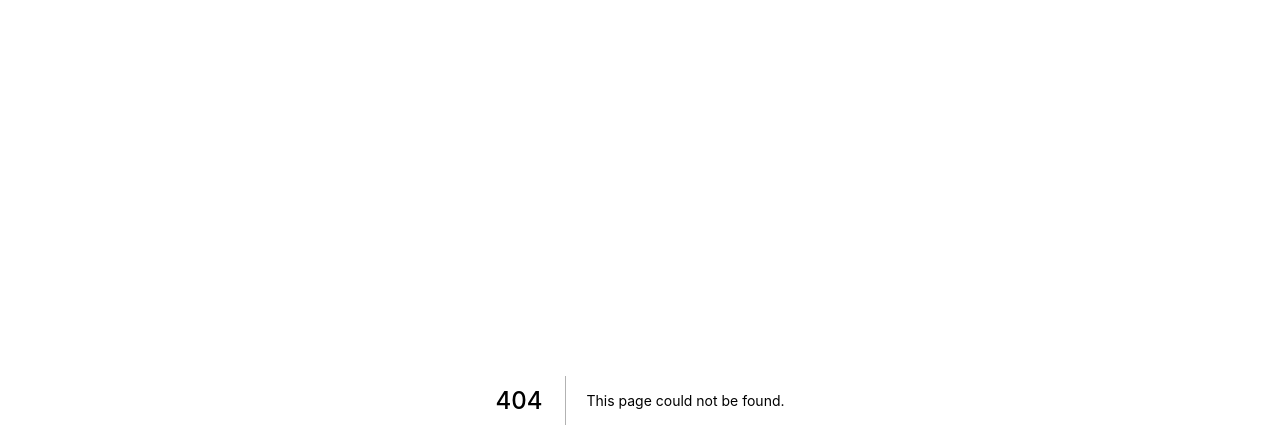
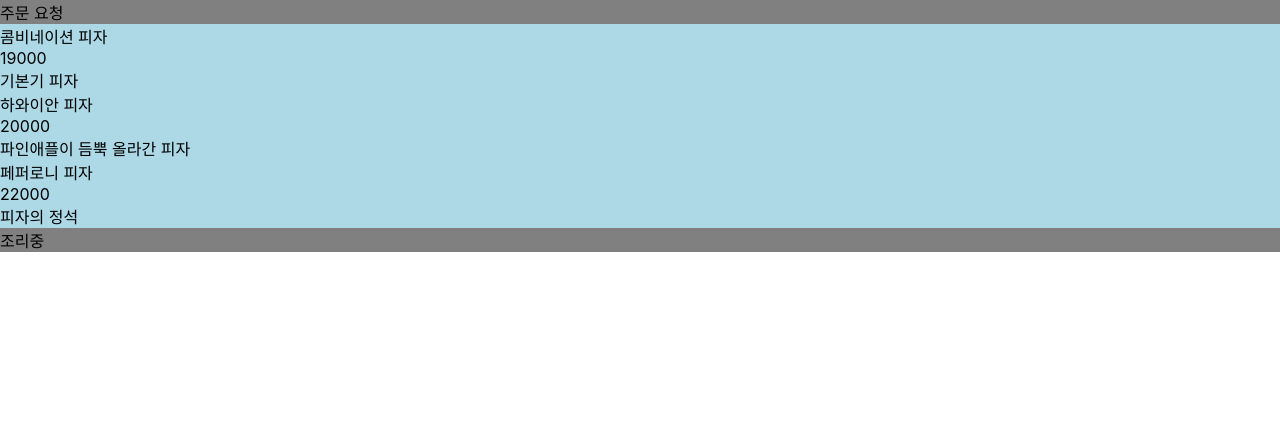
Before and after one commit to causwe-bts/BTS-Front-Admin, a Next.js app: page /orderlist/order in a window 1280 px wide. Before the commit this address had no page. Shown: the top 448 px of the page. Built offline with nearby package versions, Linux system fonts and the light colour scheme.

Commit message:
login page

```diff
--- a/package.json
+++ b/package.json
@@ -11,7 +11,7 @@
   "dependencies": {
     "axios": "^0.21.1",
     "classnames": "^2.2.6",
-    "next": "10.2.2",
+    "next": "^10.2.2",
     "react": "17.0.2",
     "react-dom": "17.0.2",
     "universal-cookie": "^4.0.4"
--- /dev/null
+++ b/src/api/order.js
@@ -0,0 +1,23 @@
+import axios from '../../node_modules/axios/index';
+
+export const getOrder = () => {
+  return new Promise((resolve, reject) => {
+    resolve([
+      {
+        name: '콤비네이션 피자',
+        price: 19000,
+        description: '기본기 피자',
+      },
+      {
+        name: '하와이안 피자',
+        price: 20000,
+        description: '파인애플이 듬뿍 올라간 피자',
+      },
+      {
+        name: '페퍼로니 피자',
+        price: 22000,
+        description: '피자의 정석',
+      },
+    ]);
+  });
+};
--- /dev/null
+++ b/src/components/OrderCell.js
@@ -0,0 +1,12 @@
+import classNames from 'classnames';
+import styles from './OrderCell.module.css';
+
+export default function OrderCell({ order, className }) {
+  return (
+    <div className={classNames(className, styles.container)}>
+      <div>{order.name}</div>
+      <div>{order.price}</div>
+      <div>{order.description}</div>
+    </div>
+  );
+}
--- a/src/pages/signin.js
+++ b/src/pages/login.js
@@ -7,7 +7,7 @@ export default function Login() {
   function onSubmit(e) {
     var cookies = new Cookies();
     cookies.set('auth', 'sample_token');
-    Router.push('/menu');
+    Router.push('/orderlist/order');
   }
   return (
     <div className={styles.container}>
@@ -20,7 +20,7 @@ export default function Login() {
         <div>
           <input placeholder="id" />
           <input placeholder="password" />
-          <button onClick={onSubmit}>Sign In</button>
+          <button onClick={onSubmit}>Log In</button>
         </div>
       </div>
     </div>
--- a/src/pages/menu/index.module.css
+++ /dev/null
@@ -1,3 +0,0 @@
-.menu {
-  margin: 5px;
-}
--- /dev/null
+++ b/src/pages/orderlist/order.js
@@ -0,0 +1,31 @@
+import Cookies from 'universal-cookie';
+import Head from 'next/head';
+import Router from 'next/router';
+import styles from 'pages/index.module.css';
+import { useEffect, useState } from 'react';
+import OrderCell from 'components/OrderCell.js';
+
+import { getOrder } from 'api/order';
+
+export default function Orderlist() {
+  const [orders, setOrders] = useState([]);
+  useEffect(() => {
+    getOrder().then((resorders) => {
+      setOrders(resorders);
+    });
+  }, []);
+  return (
+    <div className={styles.container}>
+        <div>주문 요청</div>
+        <div>
+          {orders.map((order) => {
+            return <OrderCell order={order} className={styles.menu} key={order.name} />;
+          })}
+        </div>
+        <div>조리중</div>
+        <div>
+
+        </div>
+    </div>
+  );
+}
```
Also changed, not shown: src/components/MenuCell.js (deleted, +0 -12 lines), src/pages/index.js (+2 -5 lines), src/pages/menu/[pizza].js (deleted, +0 -9 lines), src/pages/menu/index.js (deleted, +0 -24 lines), src/components/OrderCell.module.css (renamed from src/components/MenuCell.module.css), src/pages/menu/[pizza].module.css (deleted), 1 other file (tests, documents, lock files or other folders).
